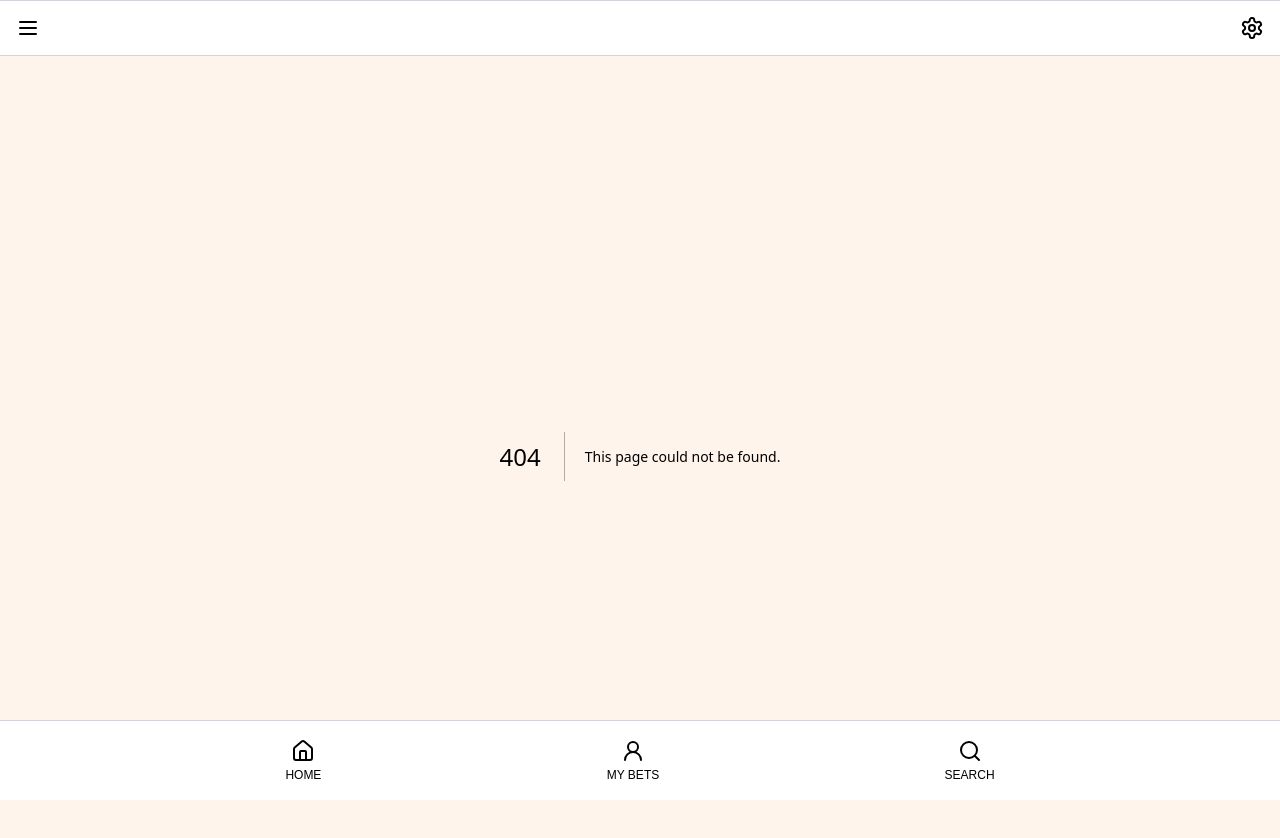
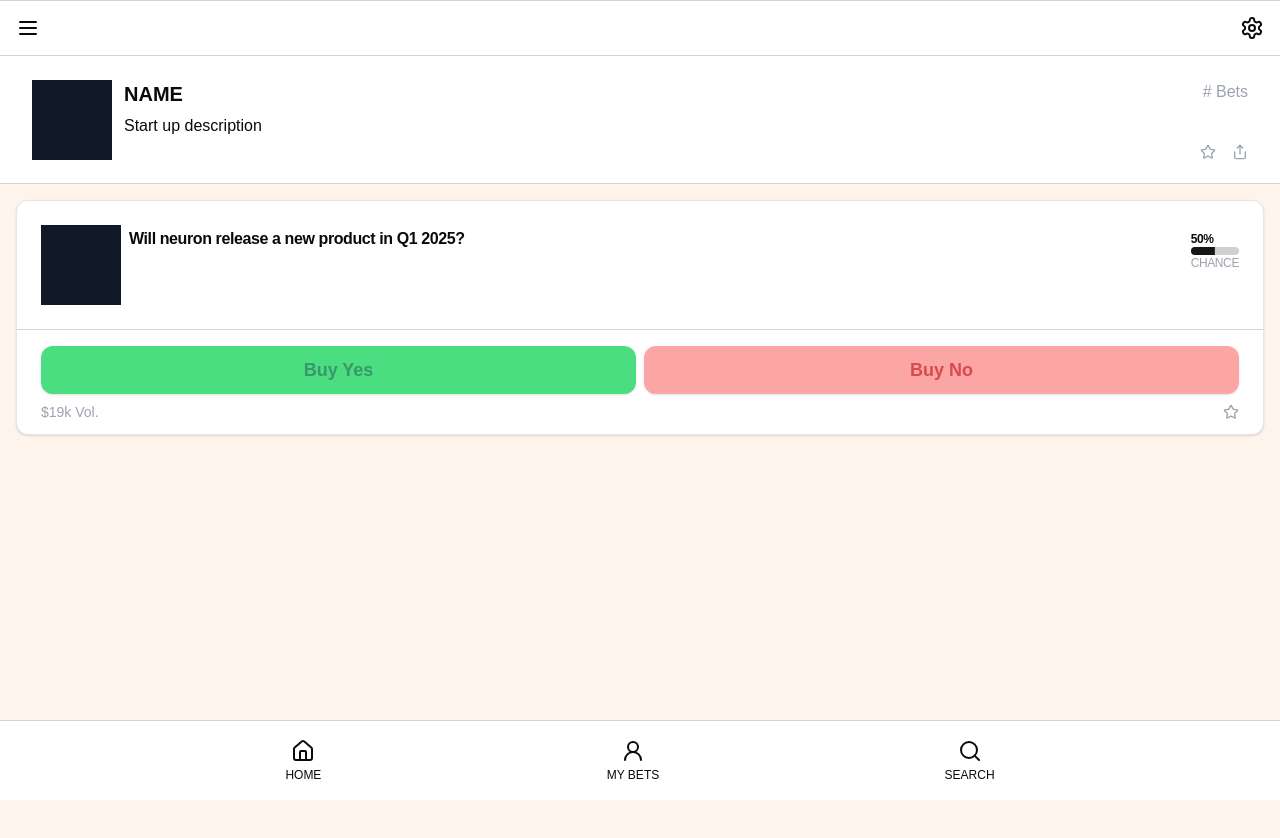
Before and after one commit to lyonelpierce/venturebox, a Next.js app: page /startup/1 in a window 1280 px wide. Before the commit this address had no page. Shown: the top 838 px of the page. After the commit the page ends 800 px from the top, so only its background shows below. Built offline with nearby package versions, Linux system fonts and the light colour scheme.

Commit message:
fix z positioning navbar

```diff
--- /dev/null
+++ b/app/startup/[id]/page.tsx
@@ -0,0 +1,38 @@
+import BetCard from "@/components/BetCard";
+import { ShareIcon, StarIcon } from "lucide-react";
+
+export async function generateStaticParams() {
+  const startups = await fetch("").then((res) => res.json());
+
+  return startups.map((startup: any) => ({ id: startup.id })); // TODO: change startup type
+}
+
+const StartupsPage = async ({ params }: { params: { id: string } }) => {
+  const { id } = await params;
+
+  return (
+    <>
+      <div className="bg-white border-b border-gray-300 h-32 flex items-center p-8">
+        <div className="flex gap-3 w-full">
+          <div className="aspec-square size-20 bg-gray-900 aspect-square" />
+          <div className="flex flex-col justify-between w-full">
+            <div className="flex justify-between">
+              <h2 className="uppercase font-bold text-xl">Name</h2>
+              <p className="text-gray-400"># Bets</p>
+            </div>
+            <p>Start up description</p>
+            <div className="flex gap-4 w-full justify-end text-gray-400">
+              <StarIcon className="size-4" />
+              <ShareIcon className="size-4" />
+            </div>
+          </div>
+        </div>
+      </div>
+      <div className="m-4">
+        <BetCard active />
+      </div>
+    </>
+  );
+};
+
+export default StartupsPage;
--- a/components/Navbar.tsx
+++ b/components/Navbar.tsx
@@ -21,7 +21,7 @@ const menu = [
 
 const Navbar = () => {
   return (
-    <div className="bg-white w-full fixed bottom-0 left-0 border-t border-gray-300 flex justify-evenly h-20 items-center">
+    <div className="bg-white w-full fixed bottom-0 left-0 border-t border-gray-300 flex justify-evenly h-20 items-center z-20">
       {menu.map((item) => (
         <Link
           key={item.href}
```
Also changed, not shown: app/startup/test.tsx (renamed from app/startup/page.tsx).
